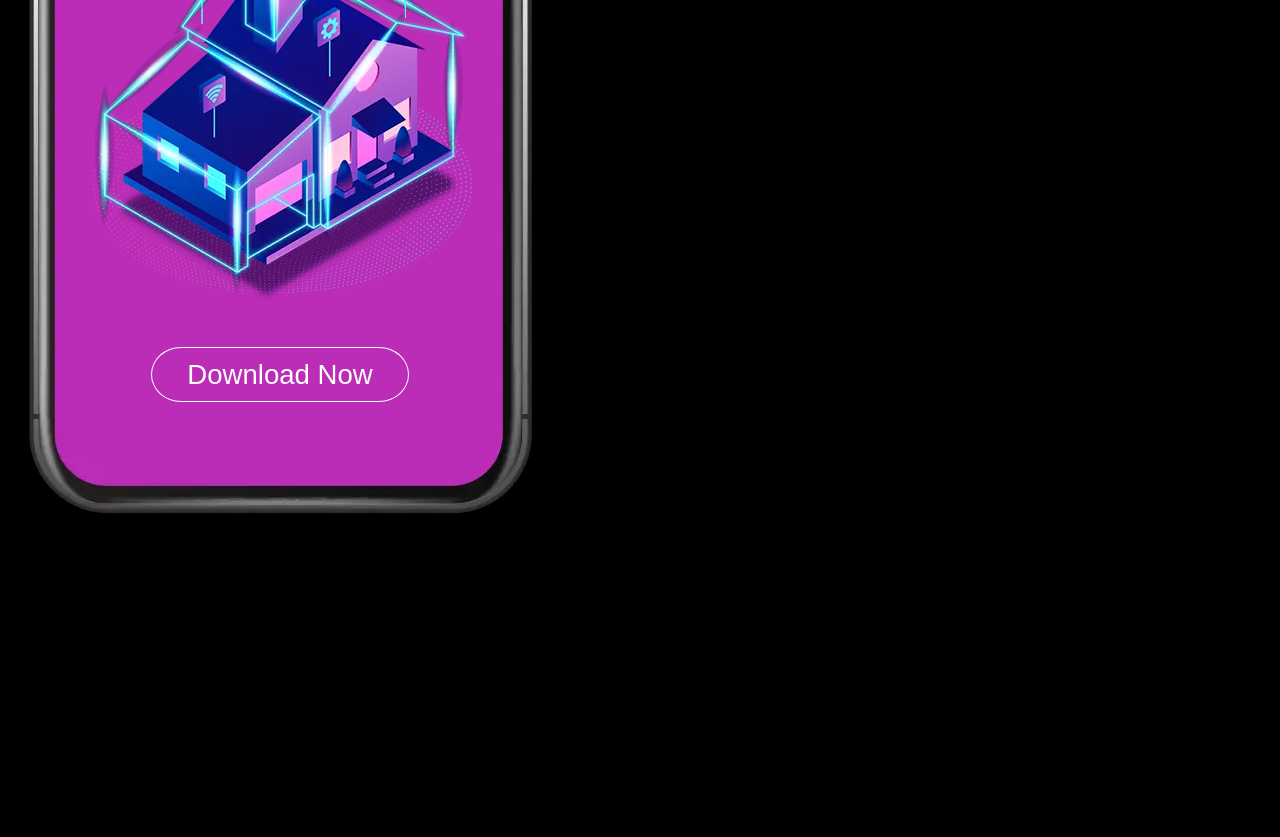
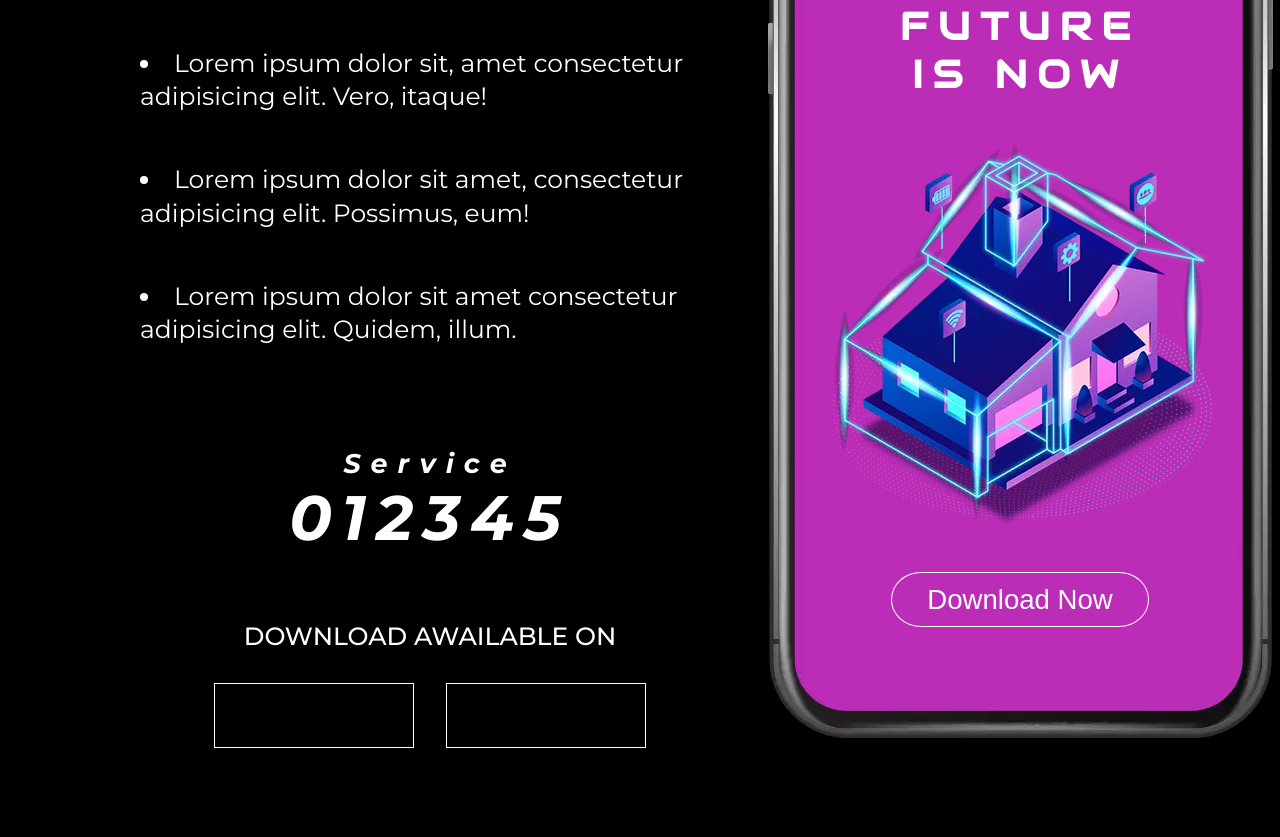
Before and after one commit to IvanPostarnak/smart-home-markup-training, a plain HTML site: page index.html in a window 1280 px wide. Shown: the part 4985-5822 px from the top of the page. Before the commit the page ends 5550 px from the top, so only its background shows below. Drawn offline with Linux system fonts and the light colour scheme.

Commit message:
feat: add 6th slide

```diff
--- a/assets/index.scss
+++ b/assets/index.scss
@@ -80,6 +80,10 @@ $slide-max-width: 1440px;
     height: 900px;
   }
 
+  &--sixth-slide {
+    height: $slide-max-width;
+  }
+
 	&__inner {
     width: 100%;
     z-index: $top-layer;
@@ -133,6 +137,15 @@ $slide-max-width: 1440px;
       justify-content: space-between;
       align-items: center;
     }
+
+    &--sixth-slide {
+      max-width: 1160px;
+      height: 1160px;
+      display: flex;
+      flex-direction: row;
+      justify-content: space-between;
+      align-items: flex-end;
+    }
 	}
 
 	&__content {
@@ -177,6 +190,15 @@ $slide-max-width: 1440px;
       display: flex;
       flex-direction: column;
       justify-content: space-between;
+      align-items: flex-start;
+		}
+
+    &--sixth-slide {
+      width: 580px;
+      height: 100%;
+      display: flex;
+      flex-direction: column;
+      justify-content: flex-start;
       align-items: flex-start;
 		}
 	}
@@ -244,6 +266,13 @@ $slide-max-width: 1440px;
       font-family: $audiowide;
       font-size: 8.841rem;
       line-height: 11.788rem;
+		}
+
+    &--sixth-slide {
+      font-family: $audiowide;
+      font-size: 5.833rem;
+      line-height: 6.667rem;
+      letter-spacing: 10px;
 		}
 	}
 
@@ -334,6 +363,84 @@ $slide-max-width: 1440px;
       align-items: flex-end;
 		}
 	}
+
+  &__list {
+
+		&--sixth-slide {
+      margin-top: 100px;
+      list-style-type: disc;
+      list-style-position: inside;
+		}
+	}
+
+	&__list-item {
+
+		&--sixth-slide {
+      font-size: 2.5rem;
+      line-height: 3.333rem;
+      margin-top: 50px;
+		}
+
+    &--sixth-slide:first-child {
+      margin-top: 0;
+		}
+  }
+
+  &__form {
+
+    &--sixth-slide {
+      margin-top: 100px;
+      align-self: center;
+      text-align: center;
+    }
+
+    &-suptitle {
+
+      &--sixth-slide {
+        font-weight: $bold;
+        font-size: 2.7rem;
+        font-style: oblique;
+        letter-spacing: 10px;
+      }
+    }
+
+    &-title {
+
+      &--sixth-slide {
+        font-weight: $bold;
+        font-size: 6.277rem;
+        font-style: oblique;
+        line-height: 7.653rem;
+        letter-spacing: 10px;
+      }
+    }
+
+    &-description {
+
+      &--sixth-slide {
+        font-weight: $medium;
+        font-size: 2.5rem;
+        line-height: 4.155rem;
+        margin-top: 60px;
+      }
+    }
+
+    &-source {
+
+      &--sixth-slide {
+        font-size: inherit;
+        color: inherit;
+        text-decoration: none;
+        min-width: 200px;
+        min-height: 65px;
+        background-color: transparent;
+        border: 1px solid $white;
+        display: inline-block;
+        margin: 25px 15px 0;
+        cursor: pointer;
+      }
+    }
+  }
 }
 
 ::placeholder {
--- a/index.html
+++ b/index.html
@@ -179,6 +179,26 @@
     </div>
   </section>
 
+  <section class="container">
+
+    <div class="slide slide--sixth-slide">
+      <div class="slide__inner slide__inner--sixth-slide">
+        <div class="slide__content slide__content--sixth-slide">
+          <h1 class="slide__title slide__title--sixth-slide">MONITOR<br>HOME<br>REMOTELY</h1>
+          <ul class="slide__list slide__list--sixth-slide">
+            <li class="slide__list-item slide__list-item--sixth-slide">Lorem ipsum dolor sit amet consectetur adipisicing elit. Maiores, commodi?</li>
+            <li class="slide__list-item slide__list-item--sixth-slide">Lorem ipsum dolor sit, amet consectetur adipisicing elit. Vero, itaque!</li>
+            <li class="slide__list-item slide__list-item--sixth-slide">Lorem ipsum dolor sit amet, consectetur adipisicing elit. Possimus, eum!</li>
+            <li class="slide__list-item slide__list-item--sixth-slide">Lorem ipsum dolor sit amet consectetur adipisicing elit. Quidem, illum.</li>
+          </ul>
+          <form action="#" class="slide__form slide__form--sixth-slide">
+            <h2 class="slide__form-suptitle slide__form-suptitle--sixth-slide">Service</h2>
+            <h1 class="slide__form-title slide__form-title--sixth-slide">012345</h1>
+            <p class="slide__form-description slide__form-description--sixth-slide">DOWNLOAD AWAILABLE ON</p>
+            <a href="#" class="slide__form-source slide__form-source--sixth-slide"></a>
+            <a href="#" class="slide__form-source slide__form-source--sixth-slide"></a>
+          </form>
+        </div>
         <article class="smartphone">
           <div class="smartphone__inner">
             <img src="assets/blocks/logo/smart-home-logo.png" alt="" class="logo" width="96" height="82">
@@ -191,5 +211,7 @@
             <button type="button" class="smartphone__button slide__button">Download Now</button>
           </div>
         </article>
+      </div>
+  </section>
 </body>
 </html>
```
Also changed, not shown: assets/index.css, 1 other file. Lines whose indentation alone changed are shown as unchanged.
